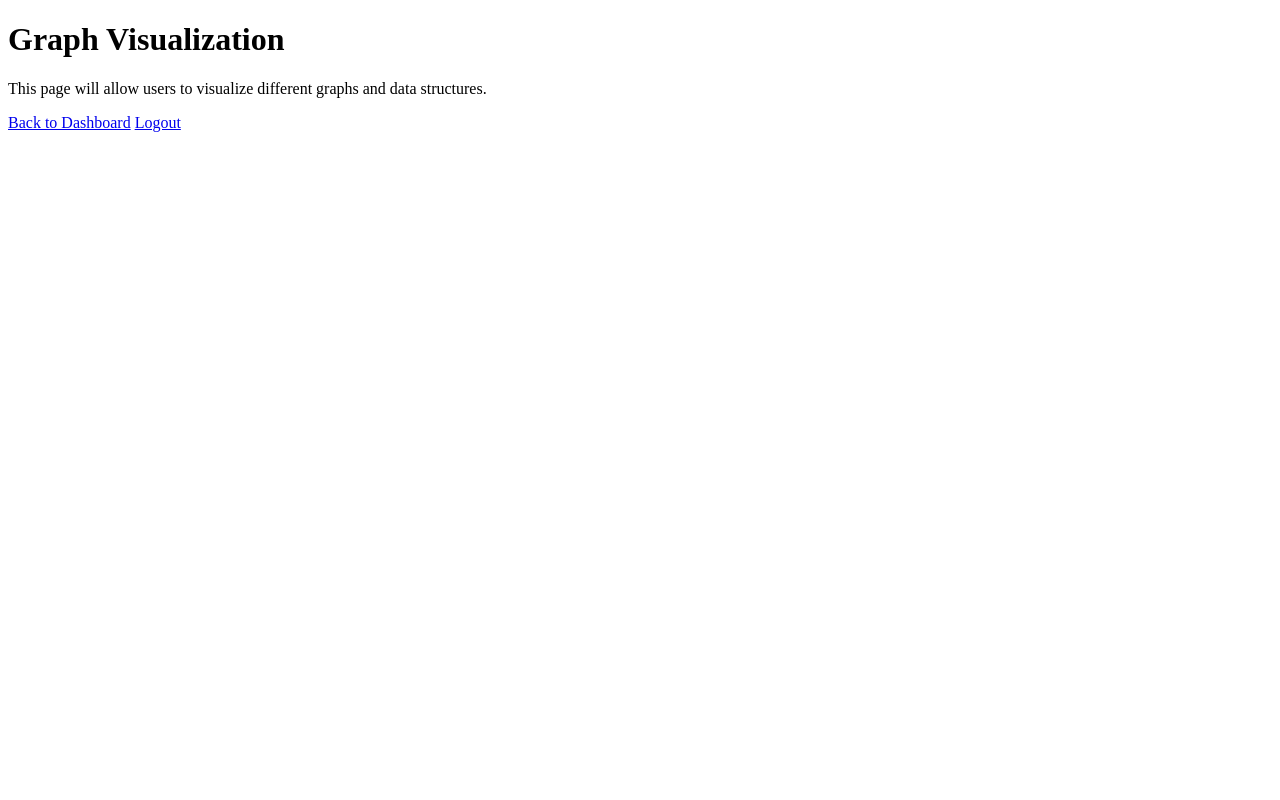
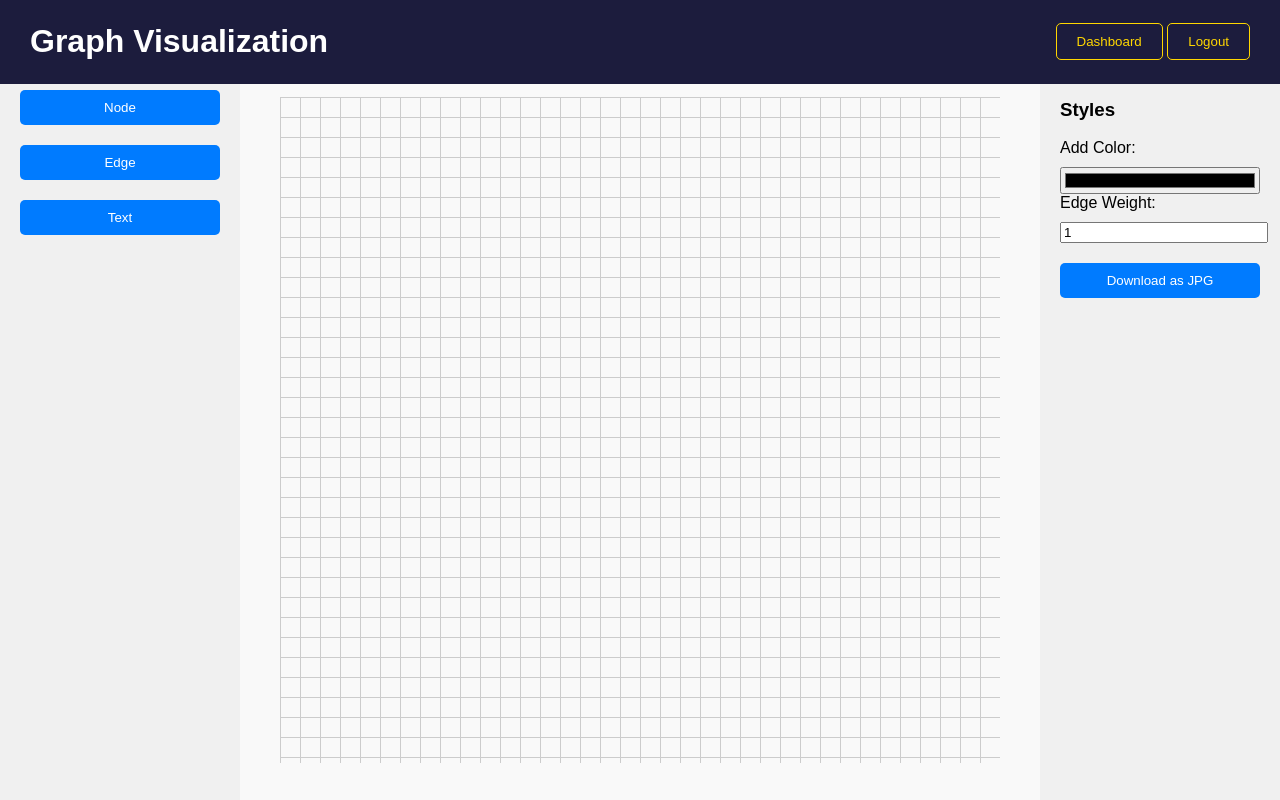
Before and after one commit to NafNawal04/GraphXlearn, a website: page html_files/graphVisualization.html in a window 1280 px wide. Drawn offline with Linux system fonts and the light colour scheme.

Commit message:
Created the drag and drop interface for graph visualization

```diff
--- a/html_files/graphVisualization.html
+++ b/html_files/graphVisualization.html
@@ -1,14 +1,216 @@
 <!DOCTYPE html>
 <html lang="en">
 <head>
-    <meta charset="UTF-8">
-    <meta name="viewport" content="width=device-width, initial-scale=1.0">
-    <title>Graph Visualization</title>
+  <meta charset="UTF-8">
+  <meta name="viewport" content="width=device-width, initial-scale=1.0">
+  <title>Graph Visualization</title>
+  <style>
+    body {
+      font-family: Arial, sans-serif;
+      margin: 0;
+      display: flex;
+      height: 100vh;
+    }
+    /* Top Navbar */
+    .navbar {
+        width: 100%;
+        display: flex;
+        justify-content: space-between;
+        align-items: center;
+        padding: 2px 30px;
+        background-color: #1c1c3d; /* Matching the dark purple color */
+        color: #fff;
+        box-sizing: border-box;
+        position: fixed;
+        top: 0;
+        z-index: 1000;
+    }
+    .navbar button {
+      padding: 10px 20px;
+      color: #ffd700;
+      background: none;
+      border: 1px solid #ffd700;
+      border-radius: 5px;
+      cursor: pointer;
+      transition: background 0.3s;
+    }
+    .navbar button:hover {
+      background-color: #ffd700;
+      color: #1c1c3d;
+    }
+    /* Sidebar */
+    .sidebar {
+      width: 200px;
+      background-color: #f0f0f0;
+      padding: 20px;
+      margin-top: 60px;
+    }
+    .sidebar h3, .sidebar p {
+      color: #333;
+      margin-bottom: 50px;
+      margin-top: 100px;
+
+    }
+    .sidebar button {
+      width: 100%;
+      margin: 10px 0;
+      padding: 10px;
+      background-color: #007bff;
+      color: #fff;
+      border: none;
+      border-radius: 5px;
+      cursor: pointer;
+    }
+    /* Canvas area with grid */
+    .canvas-container {
+      flex: 1;
+      display: flex;
+      justify-content: center;
+      align-items: center;
+      margin-top: 60px;
+      position: relative;
+      overflow: hidden;
+      background-color: #f9f9f9;
+    }
+    .canvas-grid {
+      width: 90%;
+      height: 90%;
+      background-size: 20px 20px;
+      background-image: linear-gradient(to right, #ccc 1px, transparent 1px),
+                        linear-gradient(to bottom, #ccc 1px, transparent 1px);
+      position: relative;
+    }
+    /* Draggable elements */
+    .draggable {
+      width: 40px;
+      height: 40px;
+      border-radius: 50%;
+      background-color: #007bff;
+      cursor: move;
+      display: flex;
+      align-items: center;
+      justify-content: center;
+      color: #fff;
+      font-weight: bold;
+      position: absolute;
+    }
+    /* Styles sidebar */
+    .styles {
+      width: 200px;
+      background-color: #f0f0f0;
+      padding: 20px;
+      margin-top: 60px;
+    }
+    .styles input[type="color"], .styles input[type="number"] {
+      width: 100%;
+      margin-top: 10px;
+    }
+    .styles button {
+      width: 100%;
+      margin-top: 20px;
+      padding: 10px;
+      background-color: #007bff;
+      color: #fff;
+      border: none;
+      border-radius: 5px;
+      cursor: pointer;
+    }
+  </style>
 </head>
 <body>
+  <!-- Navbar -->
+  <div class="navbar">
     <h1>Graph Visualization</h1>
-    <p>This page will allow users to visualize different graphs and data structures.</p>
-    <a href="/dashboard">Back to Dashboard</a>
-    <a href="/">Logout</a>
+    <div>
+      <button onclick="window.location.href='/dashboard'">Dashboard</button>
+      <button onclick="window.location.href='/logout'">Logout</button>
+    </div>
+  </div>
+
+  <!-- Sidebar for components -->
+  <div class="sidebar">
+    <button onclick="addNode()">Node</button>
+    <button onclick="addEdge()">Edge</button>
+    <button onclick="addText()">Text</button>
+  </div>
+
+  <!-- Main Canvas area -->
+  <div class="canvas-container">
+    <div class="canvas-grid" id="canvasGrid"></div>
+  </div>
+
+  <!-- Sidebar for styles -->
+  <div class="styles">
+    <h3>Styles</h3>
+    <label for="color">Add Color:</label>
+    <input type="color" id="colorPicker" />
+    <label for="weight">Edge Weight:</label>
+    <input type="number" id="edgeWeight" value="1" />
+    <button onclick="downloadAsJPG()">Download as JPG</button>
+  </div>
+
+  <script>
+    // Function to add nodes
+    function addNode() {
+      const node = document.createElement('div');
+      node.classList.add('draggable');
+      node.textContent = 'N';
+      document.getElementById('canvasGrid').appendChild(node);
+
+      makeDraggable(node);
+    }
+
+    // Function to add edges
+    function addEdge() {
+      // Implementation placeholder for edges
+      alert('Edge functionality not fully implemented yet.');
+    }
+
+    // Function to add text
+    function addText() {
+      const text = document.createElement('div');
+      text.classList.add('draggable');
+      text.textContent = 'T';
+      document.getElementById('canvasGrid').appendChild(text);
+
+      makeDraggable(text);
+    }
+
+    // Make elements draggable
+    function makeDraggable(element) {
+      element.onmousedown = function(event) {
+        let shiftX = event.clientX - element.getBoundingClientRect().left;
+        let shiftY = event.clientY - element.getBoundingClientRect().top;
+
+        element.style.position = 'absolute';
+        element.style.zIndex = 1000;
+        document.body.append(element);
+
+        function moveAt(pageX, pageY) {
+          element.style.left = pageX - shiftX + 'px';
+          element.style.top = pageY - shiftY + 'px';
+        }
+
+        function onMouseMove(event) {
+          moveAt(event.pageX, event.pageY);
+        }
+
+        document.addEventListener('mousemove', onMouseMove);
+
+        element.onmouseup = function() {
+          document.removeEventListener('mousemove', onMouseMove);
+          element.onmouseup = null;
+        };
+      };
+      element.ondragstart = function() {
+        return false;
+      };
+    }
+
+    // Download as JPG placeholder function
+    function downloadAsJPG() {
+      alert('Download as JPG functionality to be implemented.');
+    }
+  </script>
 </body>
 </html>
```
